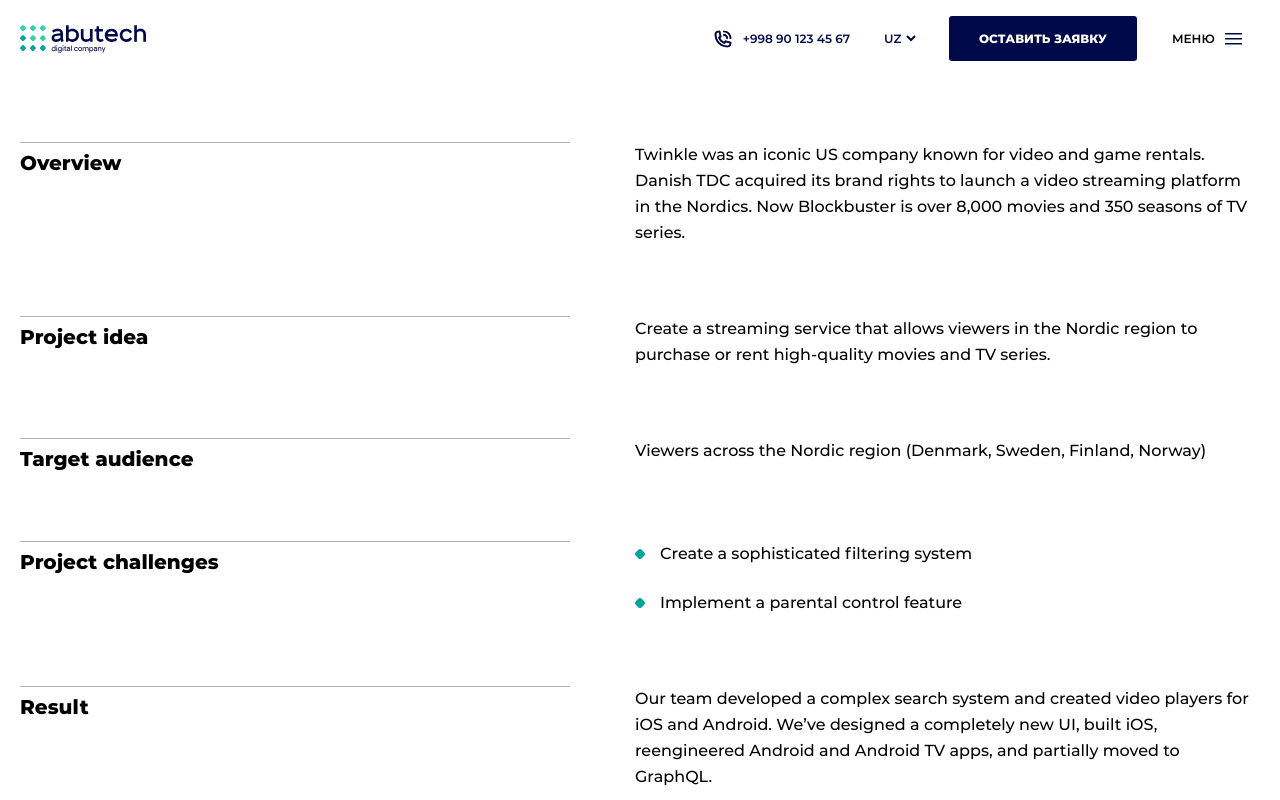
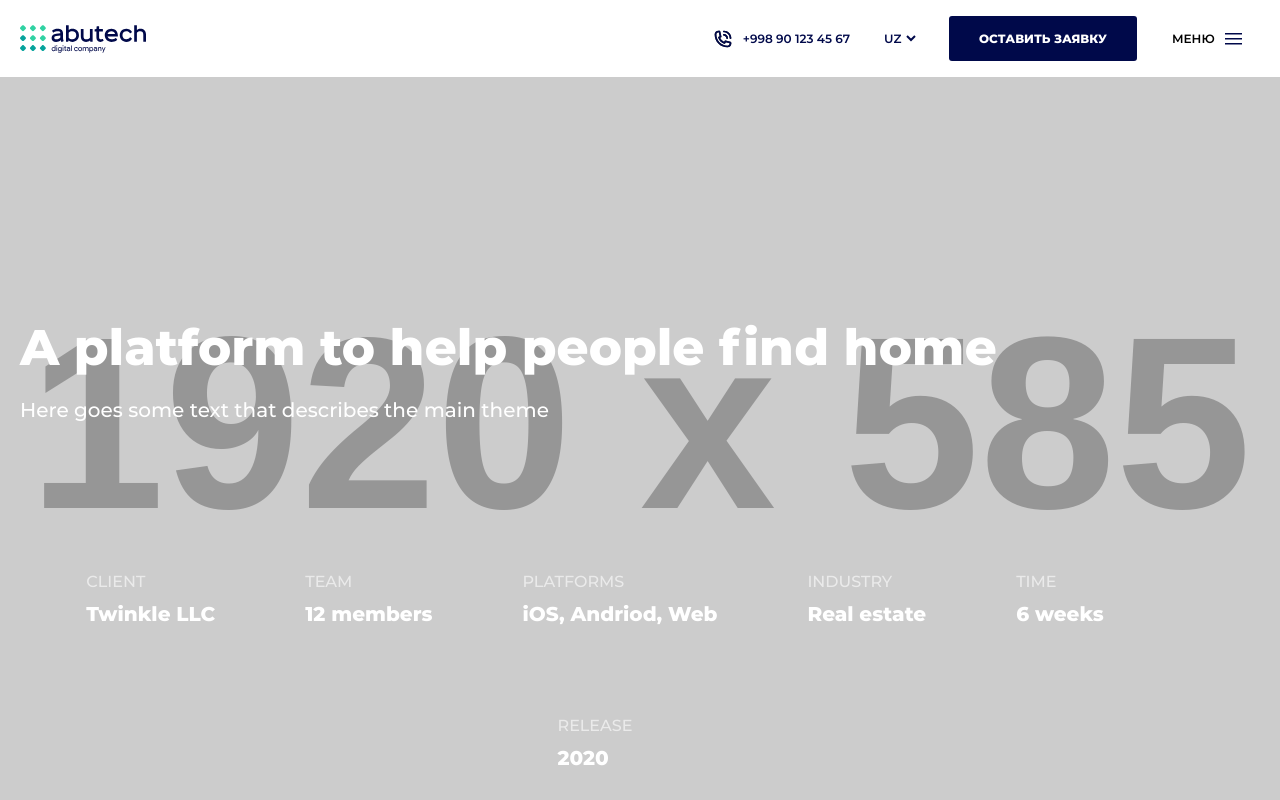
Before and after one commit to abutechuz/abutechuz-front, a React (Create React App) app: page /single-portfolio in a window 1280 px wide. Shown: the top 800 px of the page. Built offline with nearby package versions, Linux system fonts and the light colour scheme.

Commit message:
Add portfolio intro section and make it adaptive

```diff
--- /dev/null
+++ b/src/components/PortfolioIntro/PortfolioIntro.js
@@ -0,0 +1,72 @@
+import React from 'react'
+import './PortfolioIntro.scss'
+import Container from '../Container/Container'
+
+function PortfolioIntro() {
+    return (
+        <section className='portfolio-intro'>
+            <Container>
+                <div className='portfolio-intro__info'>
+                    <h1 className='portfolio-intro__heading'>
+                        A platform to help people find home
+                    </h1>
+                    <p className='portfolio-intro__info-text'>
+                        Here goes some text that describes the main theme
+                    </p>
+                </div>
+                <ul className='portfolio-intro__bottom-list'>
+                    <li className='portfolio-intro__bottom-item'>
+                        <h3 className='portfolio-intro__bottom-heading'>
+                            client
+                        </h3>
+                        <p className='portfolio-intro__bottom-paragraph'>
+                            Twinkle LLC
+                        </p>
+                    </li>
+                    <li className='portfolio-intro__bottom-item'>
+                        <h3 className='portfolio-intro__bottom-heading'>
+                            team
+                        </h3>
+                        <p className='portfolio-intro__bottom-paragraph'>
+                            12 members
+                        </p>
+                    </li>
+                    <li className='portfolio-intro__bottom-item'>
+                        <h3 className='portfolio-intro__bottom-heading'>
+                            platforms
+                        </h3>
+                        <p className='portfolio-intro__bottom-paragraph'>
+                            iOS, Andriod, Web
+                        </p>
+                    </li>
+                    <li className='portfolio-intro__bottom-item'>
+                        <h3 className='portfolio-intro__bottom-heading'>
+                            industry
+                        </h3>
+                        <p className='portfolio-intro__bottom-paragraph'>
+                            Real estate
+                        </p>
+                    </li>
+                    <li className='portfolio-intro__bottom-item'>
+                        <h3 className='portfolio-intro__bottom-heading'>
+                            Time
+                        </h3>
+                        <p className='portfolio-intro__bottom-paragraph'>
+                            6 weeks
+                        </p>
+                    </li>
+                    <li className='portfolio-intro__bottom-item'>
+                        <h3 className='portfolio-intro__bottom-heading'>
+                            Release
+                        </h3>
+                        <p className='portfolio-intro__bottom-paragraph'>
+                            2020
+                        </p>
+                    </li>
+                </ul>
+            </Container>
+        </section>
+    )
+}
+
+export default PortfolioIntro
--- /dev/null
+++ b/src/components/PortfolioIntro/PortfolioIntro.scss
@@ -0,0 +1,64 @@
+.portfolio-intro {
+    padding-top: 240px;
+    padding-bottom: 40px;
+    background-image: url('https://via.placeholder.com/1920x585');
+    background-repeat: no-repeat;
+    background-position: calc(50%) center;
+    background-size: cover;
+}
+
+.portfolio-intro__info {
+    width: 100%;
+    max-width: 980px;
+    margin-bottom: 150px;
+}
+
+.portfolio-intro__heading {
+    margin: 0;
+    margin-bottom: 20px;
+    font-weight: bold;
+    font-size: 50px;
+    line-height: 61px;
+    color: #ffffff;
+}
+
+.portfolio-intro__info-text {
+    margin: 0;
+    font-weight: 500;
+    font-size: 20px;
+    line-height: 24px;
+    color: #ffffff;
+}
+
+.portfolio-intro__bottom-list {
+    width: 100%;
+    display: flex;
+    flex-wrap: wrap;
+    justify-content: center;
+    margin: -45px;
+    padding: 0;
+    list-style-type: none;
+}
+
+.portfolio-intro__bottom-item {
+    margin: 45px;
+}
+
+.portfolio-intro__bottom-heading {
+    margin: 0;
+    margin-bottom: 10px;
+    font-weight: 500;
+    font-size: 16px;
+    line-height: 20px;
+    text-transform: uppercase;
+    color: #ffffff;
+    opacity: 0.6;
+}
+
+.portfolio-intro__bottom-paragraph {
+    margin: 0;
+    font-weight: bold;
+    font-size: 20px;
+    line-height: 24px;
+    color: #ffffff;
+}
--- a/src/screens/SinglePortfolio/SinglePortfolio.js
+++ b/src/screens/SinglePortfolio/SinglePortfolio.js
@@ -1,10 +1,12 @@
 import React from 'react'
 import './SinglePortfolio.scss'
 import PortfolioDesc from '../../components/PortfolioDesc/PortfolioDesc'
+import PortfolioIntro from '../../components/PortfolioIntro/PortfolioIntro'
 
 function SinglePortfolio() {
     return (
         <>
+            <PortfolioIntro />
             <PortfolioDesc />
         </>
     )
```
